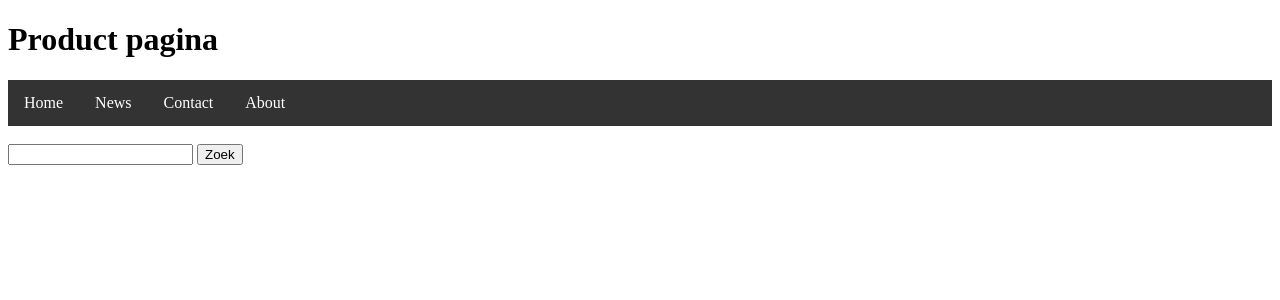
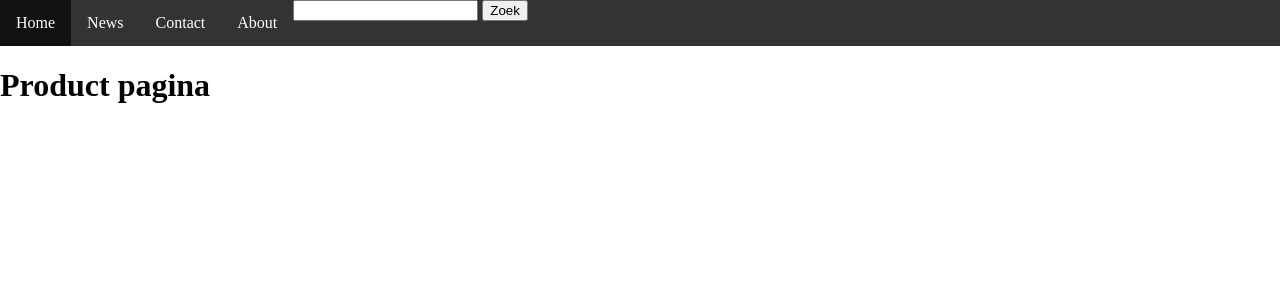
Before and after one commit to siemharmen/projectkbs, a PHP site: page / in a window 1280 px wide. Shown: the top 300 px of the page. Run offline with PHP 8.4, Linux system fonts and the light colour scheme; data that the repository does not hold is empty.

Commit message:
style aanpassingen
body width 100%

```diff
--- a/DatabaseFuncties.php
+++ b/DatabaseFuncties.php
@@ -45,7 +45,6 @@ function SelecteerProduct($connection, $id) {
 
 
 
-
 function SluitVerbinding($connection) {
     mysqli_close($connection);
 }
--- a/ProductFuncties.php
+++ b/ProductFuncties.php
@@ -10,6 +10,8 @@ function AlleProductenOpVragen()
     SluitVerbinding($connection);
     return $producten;
 }
+
+
 function GezochteProductenOpVragen($Zoekterm){
     $connection = MaakVerbinding();
     $producten = SelecteerGezochteProducten ($connection,$Zoekterm);
--- a/index.php
+++ b/index.php
@@ -10,16 +10,12 @@ include 'ProductFuncties.php';
     <link rel="stylesheet" href="style.css">
 </head>
 <body>
-<h1>Product pagina</h1>
+
 <ul>
     <li><a href="index.php">Home</a></li>
     <li><a href="">News</a></li>
     <li><a href="">Contact</a></li>
     <li><a href="">About</a></li>
-</ul>
-
-<container>
-    <br>
     <div>
         <form action="index.php" method="get">
             <input type="text" name="term">
@@ -32,6 +28,12 @@ include 'ProductFuncties.php';
         $producten = GezochteProductenOpVragen($_GET["term"]);
     }       else
     {$producten = AlleProductenOpVragen();} ?>
+</ul>
+
+<container>
+    <h1>Product pagina</h1>
+
+    <br>
     <br>
 
     <?php ToonProductenOpScherm($producten); ?>
--- a/style.css
+++ b/style.css
@@ -1,3 +1,14 @@
+html,body{
+    margin: 0;
+    padding: 0;
+    width: 100%;
+}
+
+
+
+
+
+
 ul {
     list-style-type: none;
     margin: 0;
```
